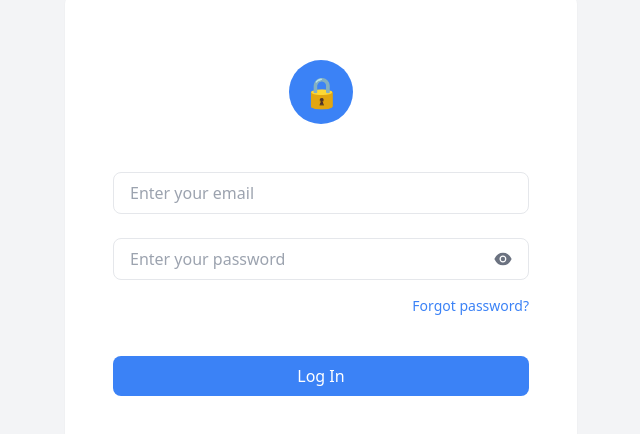
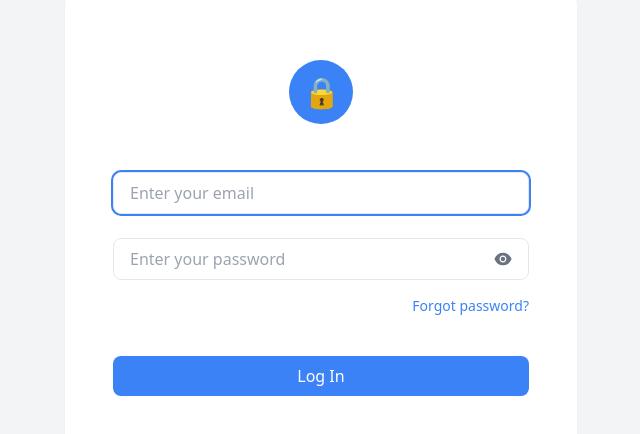
Before and after one commit to HamzaAliKundi/portal, a React (Vite) app: page / in a window 1280 px wide. Shown: the part 172-606 px from the top of the page, without its empty margins (319-959 px from the left). Built offline with nearby package versions, Linux system fonts and the light colour scheme.

Commit message:
add conditional rendering and logout fun

```diff
--- a/src/common/input.tsx
+++ b/src/common/input.tsx
@@ -2,12 +2,13 @@ import React from "react";
 import { UseFormRegister, FieldValues, RegisterOptions, Path } from "react-hook-form";
 
 interface InputProps<T extends FieldValues> {
-  name: Path<T>; // Input name must match a valid path in the form schema
-  type: string; // Input type (e.g., text, email, password, etc.)
-  placeholder?: string; // Optional placeholder
-  register: UseFormRegister<T>; // Register function specific to the form schema
-  validation?: RegisterOptions<T>; // Validation options for the input
-  className?: string; // Optional custom class names
+  name: Path<T>;
+  type: string;
+  placeholder?: string;
+  register: UseFormRegister<T>;
+  validation?: RegisterOptions<T>;
+  className?: string;
+  autoFocus?: boolean
 }
 
 const Input = <T extends FieldValues>({
@@ -17,12 +18,14 @@ const Input = <T extends FieldValues>({
   register,
   validation,
   className = "",
+  autoFocus
 }: InputProps<T>) => {
   return (
     <input
       type={type}
+      autoFocus={autoFocus}
       placeholder={placeholder}
-      {...register(name, validation)} // Properly typed registration
+      {...register(name, validation)}
       className={`w-full px-4 py-2 border rounded-lg focus:outline-none focus:ring-2 focus:ring-blue-500 ${className}`}
     />
   );
--- /dev/null
+++ b/src/common/modal.tsx
@@ -0,0 +1,7 @@
+const Modal = () => {
+    return (
+        <div>Modal</div>
+    )
+}
+
+export default Modal
--- a/src/pages/auth/index.tsx
+++ b/src/pages/auth/index.tsx
@@ -2,7 +2,7 @@ import { useState } from "react";
 import { AiFillEye, AiFillEyeInvisible, } from "react-icons/ai";
 import { useForm, SubmitHandler } from "react-hook-form";
 import Input from '../../common/input';
-import InputValidationError from '../../common/input-validation-error';
+import InputValidationError from '../../common/inputValidationError';
 import { IFormInput } from '../../types/login-interface';
 import Button from '../../common/button';
 import { useLoginMutation } from '../../apis/auth';
@@ -10,6 +10,7 @@ import { useNavigate } from 'react-router-dom';
 
 const Login = () => {
   const [passwordVisible, setPasswordVisible] = useState(false);
+  const [invalidCredientals, setInvalidCredientals] = useState("")
 
   const navigate = useNavigate();
 
@@ -19,10 +20,9 @@ const Login = () => {
   const togglePasswordVisibility = () => setPasswordVisible((prevState) => !prevState);
 
   const onSubmit: SubmitHandler<IFormInput> = (data) => {
-    console.log(data);
     login(data, {
       onSuccess: (res) => { localStorage.setItem("token", res.token), navigate("/dashboard") },
-      onError: (err) => { console.log(err) }
+      onError: (err) => { setInvalidCredientals("Invalid Credientals") }
     });
   };
 
@@ -40,6 +40,7 @@ const Login = () => {
             <Input<IFormInput>
               name="email"
               type="email"
+              autoFocus={true}
               placeholder="Enter your email"
               register={register}
               validation={{ required: "Email is required." }}
@@ -68,6 +69,9 @@ const Login = () => {
                 )}
               </span>
             </div>
+            {invalidCredientals ? (
+              <span className="text-red-500 font-medium mt-1 ml-1">{invalidCredientals}</span>
+            ) : null}
             <InputValidationError message={errors.password?.message} />
           </div>
 
--- a/src/pages/navbar.tsx
+++ b/src/pages/navbar.tsx
@@ -1,13 +1,16 @@
+import { useState } from "react";
 import { Link, useNavigate } from "react-router-dom";
 import { LogOut } from "lucide-react";
 
 const Navbar = () => {
+    const [isModalOpen, setIsModalOpen] = useState(false);
     const navigate = useNavigate();
 
     const handleLogout = () => {
         localStorage.removeItem("token");
+        setIsModalOpen(false);
         navigate("/");
-    }
+    };
 
     return (
         <div className="bg-white shadow-md py-4 px-11 flex items-center justify-between border-b border-gray-300">
@@ -23,13 +26,40 @@ const Navbar = () => {
 
             <div className="flex items-center space-x-4">
                 <span
-                    onClick={handleLogout}
+                    onClick={() => setIsModalOpen(true)}
                     className="flex items-center text-gray-700 hover:text-blue-500 cursor-pointer"
                 >
                     <LogOut className="mr-2 h-5 w-5" />
                     <span className="font-semibold">Logout</span>
                 </span>
             </div>
+
+            {isModalOpen && (
+                <div className="fixed inset-0 bg-gray-900 bg-opacity-50 flex items-center justify-center z-50">
+                    <div
+                        className={`bg-white w-96 rounded-lg shadow-lg p-6 text-center transform transition-transform duration-300 ${isModalOpen ? "scale-100 opacity-100" : "scale-90 opacity-0"
+                            }`}
+                    >
+                        <h2 className="text-lg font-semibold text-gray-800 mb-4">
+                            Are you sure you want to logout?
+                        </h2>
+                        <div className="flex justify-center space-x-4">
+                            <button
+                                onClick={() => setIsModalOpen(false)}
+                                className="px-6 py-2 bg-gray-200 text-gray-700 rounded-lg hover:bg-gray-300 transition-all duration-200"
+                            >
+                                Cancel
+                            </button>
+                            <button
+                                onClick={handleLogout}
+                                className="px-6 py-2 bg-blue-500 text-white rounded-lg hover:bg-blue-600 transition-all duration-200"
+                            >
+                                Logout
+                            </button>
+                        </div>
+                    </div>
+                </div>
+            )}
         </div>
     );
 };
```
Also changed, not shown: src/common/inputValidationError.tsx (renamed from src/common/input-validation-error.tsx).
